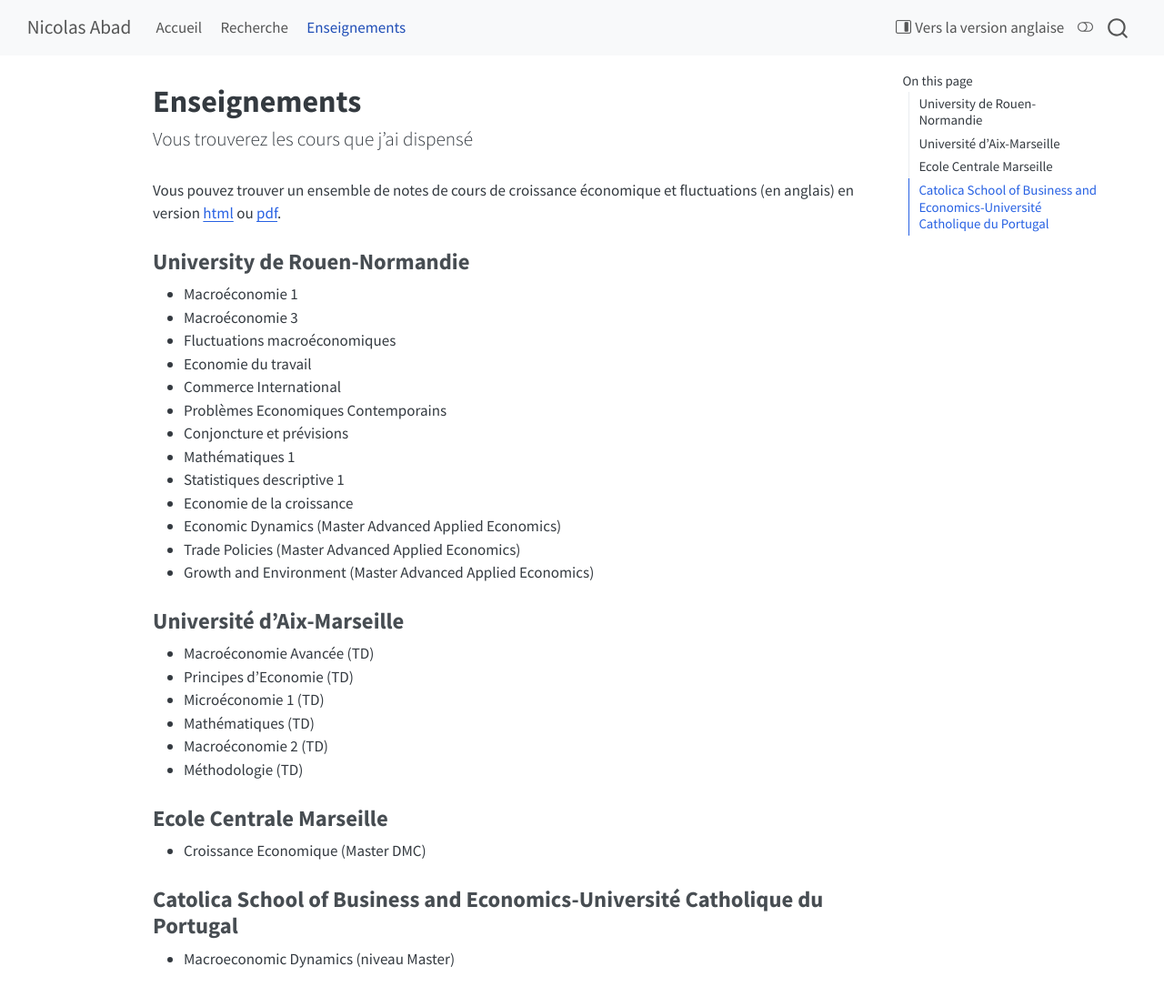
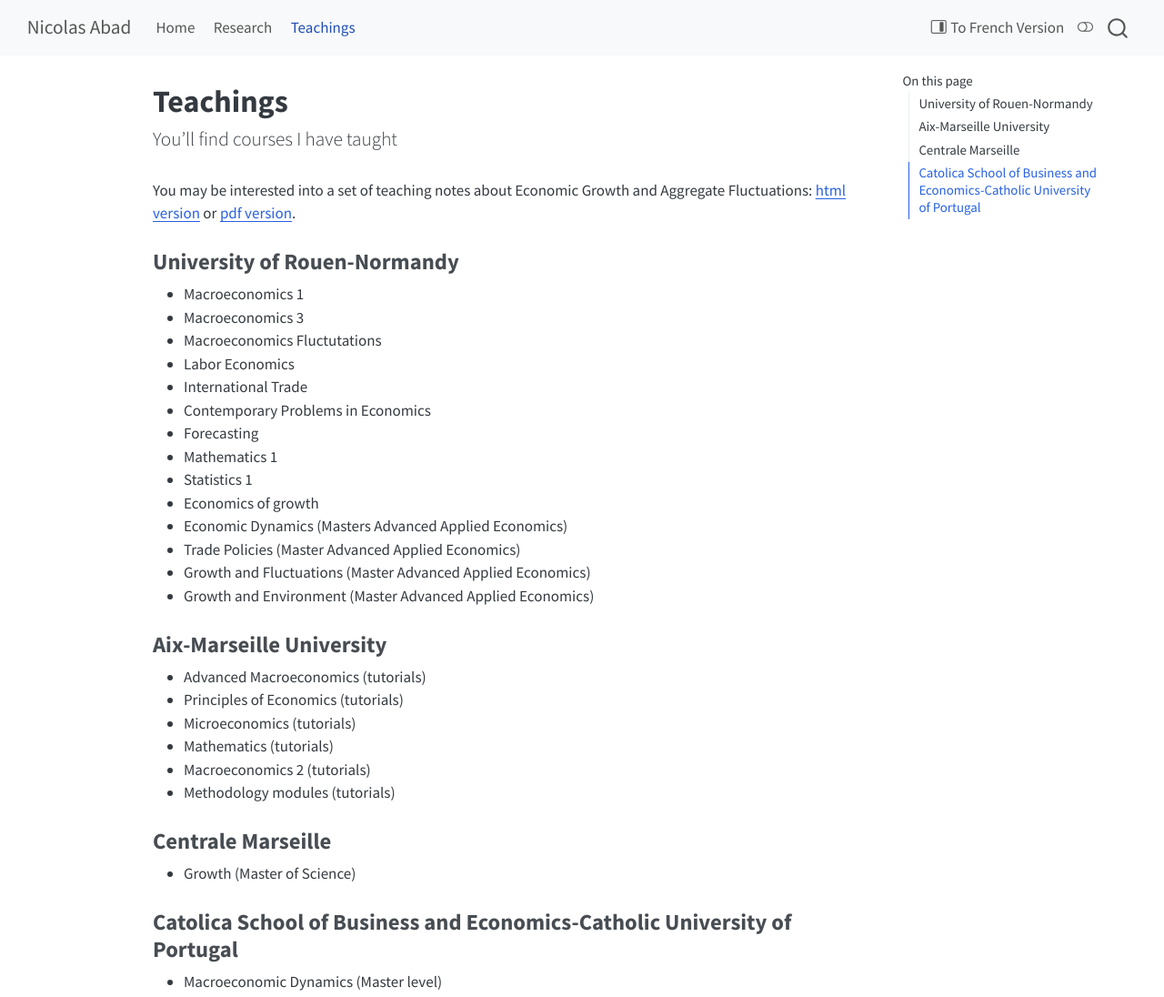
Before and after one commit to nicolasabad-econ/nicolasabad-econ.github.io, a plain HTML site: page teachings.html in a window 1280 px wide. Shown: the top 1096 px of the page at 91% size. Drawn offline with Linux system fonts and the light colour scheme.

Commit message:
Add files via upload

```diff
--- a/teachings.html
+++ b/teachings.html
@@ -7,7 +7,7 @@
 <meta name="viewport" content="width=device-width, initial-scale=1.0, user-scalable=yes">
 
 
-<title>Enseignements – Nicolas Abad</title>
+<title>Teachings – Nicolas Abad</title>
 <style>
 code{white-space: pre-wrap;}
 span.smallcaps{font-variant: small-caps;}
@@ -92,22 +92,22 @@
             <ul class="navbar-nav navbar-nav-scroll me-auto">
   <li class="nav-item">
     <a class="nav-link" href="./index.html">
-<span class="menu-text">Accueil</span></a>
+<span class="menu-text">Home</span></a>
   </li>
   <li class="nav-item">
     <a class="nav-link" href="./projects/research.html">
-<span class="menu-text">Recherche</span></a>
+<span class="menu-text">Research</span></a>
   </li>
   <li class="nav-item">
     <a class="nav-link active" href="./teachings.html" aria-current="page">
-<span class="menu-text">Enseignements</span></a>
+<span class="menu-text">Teachings</span></a>
   </li>
 </ul>
             <ul class="navbar-nav navbar-nav-scroll ms-auto">
   <li class="nav-item">
-    <a class="nav-link" href="http://www.nicolasabad.net"> <i class="bi bi-layout-sidebar-inset-reverse" role="img">
+    <a class="nav-link" href="http://www.nicolasabad.net/fr/index.html"> <i class="bi bi-layout-sidebar-inset-reverse" role="img">
 </i>
-<span class="menu-text">Vers la version anglaise</span></a>
+<span class="menu-text">To French Version</span></a>
   </li>
 </ul>
           </div> <!-- /navcollapse -->
@@ -126,10 +126,10 @@
     <h2 id="toc-title">On this page</h2>
 
   <ul>
-  <li><a href="#university-de-rouen-normandie" id="toc-university-de-rouen-normandie" class="nav-link active" data-scroll-target="#university-de-rouen-normandie">University de Rouen-Normandie</a></li>
-  <li><a href="#université-daix-marseille" id="toc-université-daix-marseille" class="nav-link" data-scroll-target="#université-daix-marseille">Université d’Aix-Marseille</a></li>
-  <li><a href="#ecole-centrale-marseille" id="toc-ecole-centrale-marseille" class="nav-link" data-scroll-target="#ecole-centrale-marseille">Ecole Centrale Marseille</a></li>
-  <li><a href="#catolica-school-of-business-and-economics-université-catholique-du-portugal" id="toc-catolica-school-of-business-and-economics-université-catholique-du-portugal" class="nav-link" data-scroll-target="#catolica-school-of-business-and-economics-université-catholique-du-portugal">Catolica School of Business and Economics-Université Catholique du Portugal</a></li>
+  <li><a href="#university-of-rouen-normandy" id="toc-university-of-rouen-normandy" class="nav-link active" data-scroll-target="#university-of-rouen-normandy">University of Rouen-Normandy</a></li>
+  <li><a href="#aix-marseille-university" id="toc-aix-marseille-university" class="nav-link" data-scroll-target="#aix-marseille-university">Aix-Marseille University</a></li>
+  <li><a href="#centrale-marseille" id="toc-centrale-marseille" class="nav-link" data-scroll-target="#centrale-marseille">Centrale Marseille</a></li>
+  <li><a href="#catolica-school-of-business-and-economics-catholic-university-of-portugal" id="toc-catolica-school-of-business-and-economics-catholic-university-of-portugal" class="nav-link" data-scroll-target="#catolica-school-of-business-and-economics-catholic-university-of-portugal">Catolica School of Business and Economics-Catholic University of Portugal</a></li>
   </ul>
 </nav>
     </div>
@@ -138,8 +138,8 @@
 
 <header id="title-block-header" class="quarto-title-block default">
 <div class="quarto-title">
-<h1 class="title">Enseignements</h1>
-<p class="subtitle lead">Vous trouverez les cours que j’ai dispensé</p>
+<h1 class="title">Teachings</h1>
+<p class="subtitle lead">You’ll find courses I have taught</p>
 </div>
 
 
@@ -156,46 +156,47 @@
 </header>
 
 
-<p>Vous pouvez trouver un ensemble de notes de cours de croissance économique et fluctuations (en anglais) en version <a href=".\files/book/index.html">html</a> ou <a href=".\files/book/Notes-in-Economic-Growth-and-Fluctuations.pdf">pdf</a>.</p>
-<section id="university-de-rouen-normandie" class="level3">
-<h3 class="anchored" data-anchor-id="university-de-rouen-normandie">University de Rouen-Normandie</h3>
+<p>You may be interested into a set of teaching notes about Economic Growth and Aggregate Fluctuations: <a href=".\files/book/index.html">html version</a> or <a href=".\files/book/Notes-in-Economic-Growth-and-Fluctuations.pdf">pdf version</a>.</p>
+<section id="university-of-rouen-normandy" class="level3">
+<h3 class="anchored" data-anchor-id="university-of-rouen-normandy">University of Rouen-Normandy</h3>
 <ul>
-<li>Macroéconomie 1</li>
-<li>Macroéconomie 3</li>
-<li>Fluctuations macroéconomiques</li>
-<li>Economie du travail</li>
-<li>Commerce International</li>
-<li>Problèmes Economiques Contemporains</li>
-<li>Conjoncture et prévisions</li>
-<li>Mathématiques 1</li>
-<li>Statistiques descriptive 1</li>
-<li>Economie de la croissance</li>
-<li>Economic Dynamics (Master Advanced Applied Economics)</li>
+<li>Macroeconomics 1</li>
+<li>Macroeconomics 3</li>
+<li>Macroeconomics Fluctutations</li>
+<li>Labor Economics</li>
+<li>International Trade</li>
+<li>Contemporary Problems in Economics</li>
+<li>Forecasting</li>
+<li>Mathematics 1</li>
+<li>Statistics 1</li>
+<li>Economics of growth</li>
+<li>Economic Dynamics (Masters Advanced Applied Economics)</li>
 <li>Trade Policies (Master Advanced Applied Economics)</li>
+<li>Growth and Fluctuations (Master Advanced Applied Economics)</li>
 <li>Growth and Environment (Master Advanced Applied Economics)</li>
 </ul>
 </section>
-<section id="université-daix-marseille" class="level3">
-<h3 class="anchored" data-anchor-id="université-daix-marseille">Université d’Aix-Marseille</h3>
+<section id="aix-marseille-university" class="level3">
+<h3 class="anchored" data-anchor-id="aix-marseille-university">Aix-Marseille University</h3>
 <ul>
-<li>Macroéconomie Avancée (TD)</li>
-<li>Principes d’Economie (TD)</li>
-<li>Microéconomie 1 (TD)</li>
-<li>Mathématiques (TD)</li>
-<li>Macroéconomie 2 (TD)</li>
-<li>Méthodologie (TD)</li>
+<li>Advanced Macroeconomics (tutorials)</li>
+<li>Principles of Economics (tutorials)</li>
+<li>Microeconomics (tutorials)</li>
+<li>Mathematics (tutorials)</li>
+<li>Macroeconomics 2 (tutorials)</li>
+<li>Methodology modules (tutorials)</li>
 </ul>
 </section>
-<section id="ecole-centrale-marseille" class="level3">
-<h3 class="anchored" data-anchor-id="ecole-centrale-marseille">Ecole Centrale Marseille</h3>
+<section id="centrale-marseille" class="level3">
+<h3 class="anchored" data-anchor-id="centrale-marseille">Centrale Marseille</h3>
 <ul>
-<li>Croissance Economique (Master DMC)</li>
+<li>Growth (Master of Science)</li>
 </ul>
 </section>
-<section id="catolica-school-of-business-and-economics-université-catholique-du-portugal" class="level3">
-<h3 class="anchored" data-anchor-id="catolica-school-of-business-and-economics-université-catholique-du-portugal">Catolica School of Business and Economics-Université Catholique du Portugal</h3>
+<section id="catolica-school-of-business-and-economics-catholic-university-of-portugal" class="level3">
+<h3 class="anchored" data-anchor-id="catolica-school-of-business-and-economics-catholic-university-of-portugal">Catolica School of Business and Economics-Catholic University of Portugal</h3>
 <ul>
-<li>Macroeconomic Dynamics (niveau Master)</li>
+<li>Macroeconomic Dynamics (Master level)</li>
 </ul>
 
 
```
Also changed, not shown: projects/research.html (+1 -1 lines).
